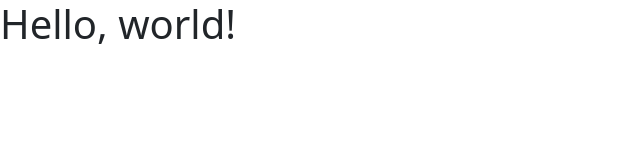
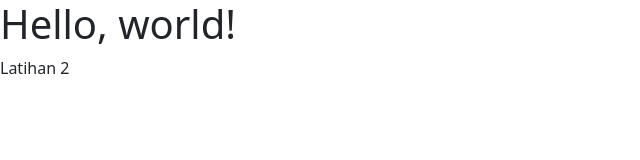
Before and after one commit to wariyantinugrohoputri/latihanGIT, a plain HTML site: page index.html in a window 1280 px wide. Shown: the full height of the page, 0-640 px from the left. Drawn offline with nearby package versions, Linux system fonts and the light colour scheme.

Commit message:
menambah css+modif index.html

```diff
--- a/index.html
+++ b/index.html
@@ -12,6 +12,7 @@
   </head>
   <body>
     <h1>Hello, world!</h1>
+    <p>Latihan 2</p>
 
     <!-- Optional JavaScript; choose one of the two! -->
 
--- /dev/null
+++ b/style.css
@@ -0,0 +1,4 @@
+p{
+    font-family: Arial, Helvetica, sans-serif;
+    font-size: 14px;
+}
```
